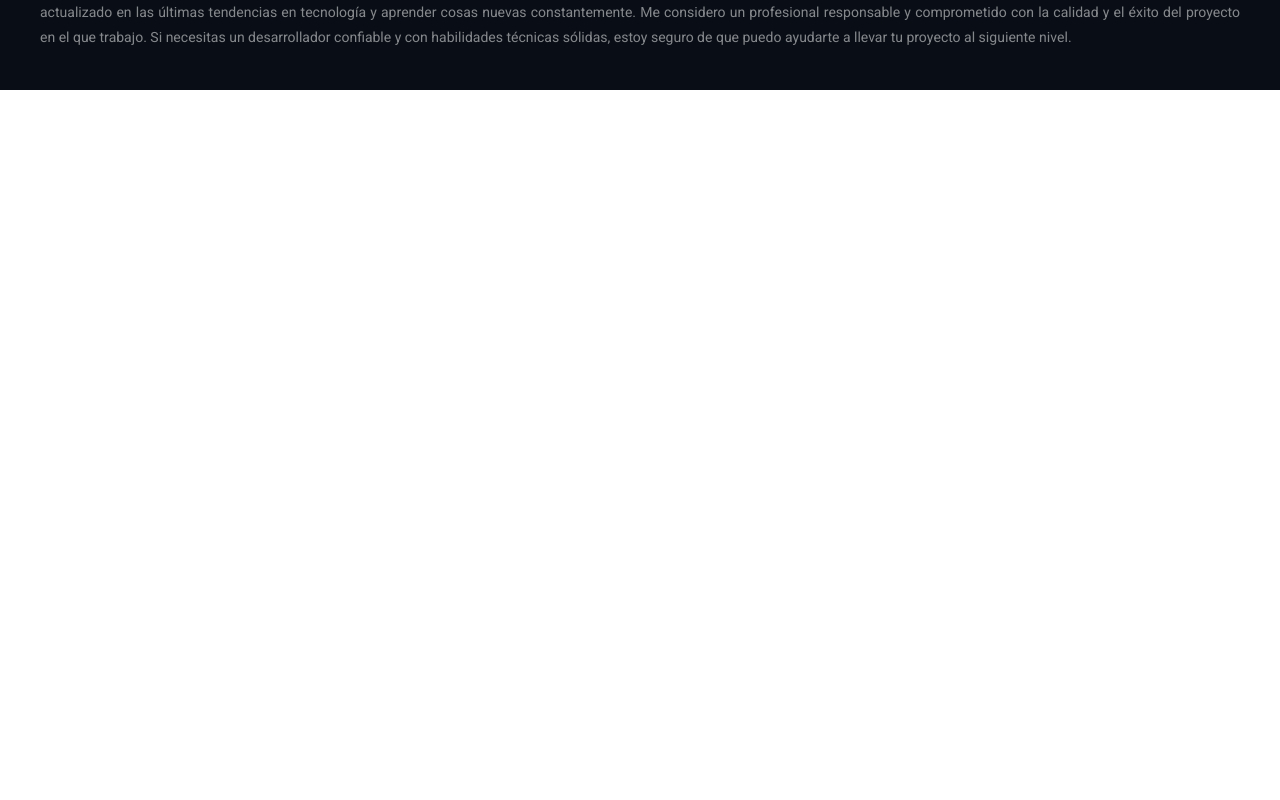
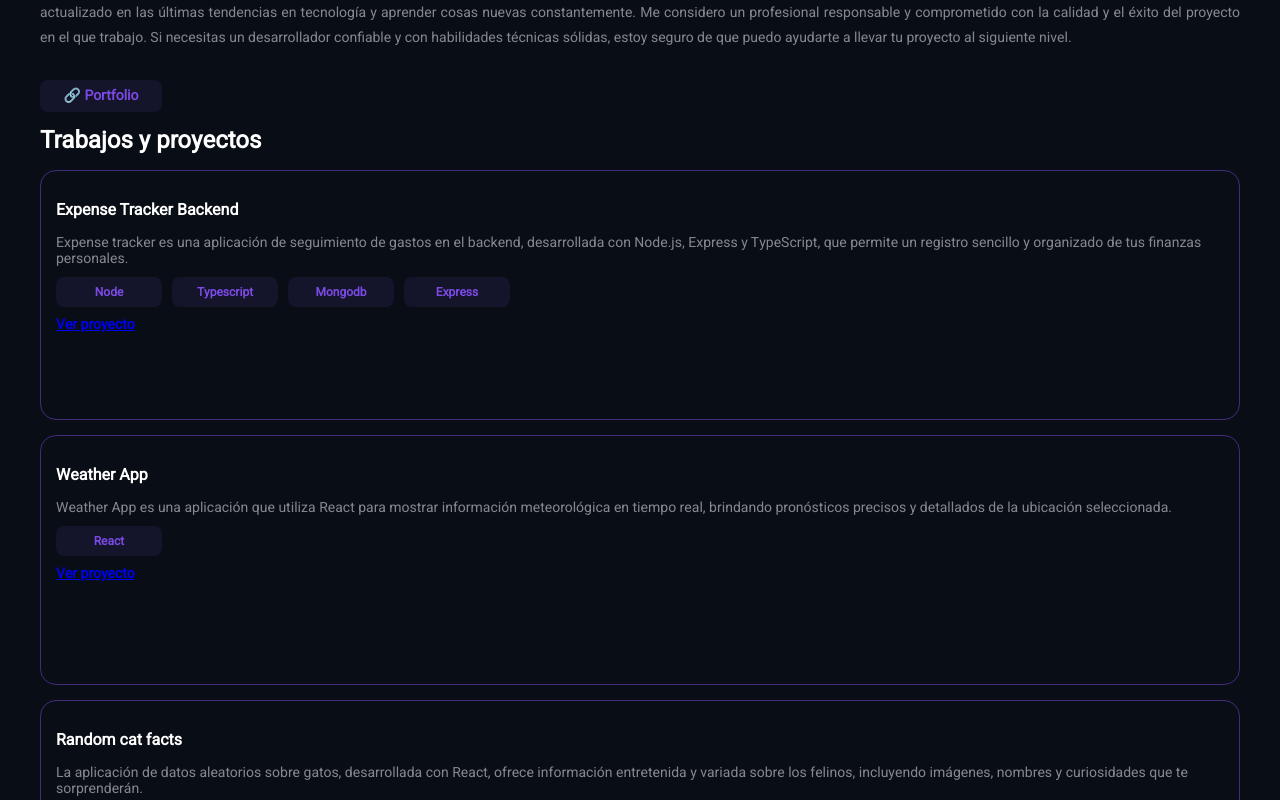
Before and after one commit to gioCuesta25/personal-portfolio, a Next.js app: page / in a window 1280 px wide. Shown: the part 760-1560 px from the top of the page. Before the commit the page ends 850 px from the top, so only its background shows below. Built offline with nearby package versions, Linux system fonts and the light colour scheme.

Commit message:
Create projects section

```diff
--- /dev/null
+++ b/src/components/Portfolio.tsx
@@ -0,0 +1,20 @@
+import React from 'react';
+import styles from '@/styles/Portfolio.module.css';
+import ProjectItem from './ProjectItem';
+import { PROJECTS } from '@/constants';
+
+const Portfolio = () => {
+  return (
+    <div className={styles.portfolio_container}>
+      <div className={styles.greeting_container}>🔗 Portfolio</div>
+      <p className={styles.title}>Trabajos y proyectos</p>
+      <div className={styles.projects}>
+        {PROJECTS.map((item, index) => (
+          <ProjectItem key={index} project={item} />
+        ))}
+      </div>
+    </div>
+  );
+};
+
+export default Portfolio;
--- /dev/null
+++ b/src/components/ProjectItem.tsx
@@ -0,0 +1,29 @@
+import { ProjectsModel } from '@/models';
+import styles from '@/styles/Portfolio.module.css';
+
+interface Props {
+  project: ProjectsModel;
+}
+
+const ProjectItem = ({ project }: Props) => {
+  return (
+    <div className={styles.project_item}>
+      <p className={styles.project_title}>{project.title}</p>
+      <p className={styles.project_description}>{project.description}</p>
+      <div className={styles.project_stack}>
+        {project.stack.map((item, index) => (
+          <div className={styles.stack_item} key={index}>
+            {item}
+          </div>
+        ))}
+      </div>
+      <div className={styles.project_link}>
+        <a href={project.link} target="_blank" rel="noopener noreferrer">
+          Ver proyecto
+        </a>
+      </div>
+    </div>
+  );
+};
+
+export default ProjectItem;
--- a/src/constants/index.ts
+++ b/src/constants/index.ts
@@ -1,6 +1,46 @@
+import { ProjectsModel } from '@/models';
+
 export const CV_URL =
   'https://gio-personal-portfolio.s3.amazonaws.com/CV-Giovanni_Roma%C3%B1a_Cuesta-2023.pdf';
 
 export const GITHUB_URL = 'https://github.com/gioCuesta25';
 
 export const LINKEDIN_URL = 'https://www.linkedin.com/in/giovanni-roma%C3%B1a/';
+
+export const PROJECTS: ProjectsModel[] = [
+  {
+    title: 'Expense Tracker Backend',
+    stack: ['Node', 'Typescript', 'Mongodb', 'Express'],
+    image: 'https://gio-personal-portfolio.s3.amazonaws.com/%24RTZNNFY.jpg',
+    description:
+      'Expense tracker es una aplicación de seguimiento de gastos en el backend, desarrollada con Node.js, Express y TypeScript, que permite un registro sencillo y organizado de tus finanzas personales.',
+    link: 'https://github.com/gioCuesta25/expense-tracker-backend',
+  },
+  {
+    title: 'Weather App',
+    stack: ['React'],
+    image:
+      'https://gio-personal-portfolio.s3.amazonaws.com/weather_app_thumbnail.jpg',
+    description:
+      'Weather App es una aplicación que utiliza React para mostrar información meteorológica en tiempo real, brindando pronósticos precisos y detallados de la ubicación seleccionada.',
+    link: 'https://github.com/gioCuesta25/weather-app',
+  },
+  {
+    title: 'Random cat facts',
+    stack: ['React'],
+    image:
+      'https://gio-personal-portfolio.s3.amazonaws.com/random_cats_thumbnail.png',
+    description:
+      'La aplicación de datos aleatorios sobre gatos, desarrollada con React, ofrece información entretenida y variada sobre los felinos, incluyendo imágenes, nombres y curiosidades que te sorprenderán.',
+    link: 'https://github.com/gioCuesta25/random-cat-facts',
+  },
+  {
+    title: 'Crypto price',
+    stack: ['Vue'],
+    image:
+      'https://gio-personal-portfolio.s3.amazonaws.com/crypto_price_thumbnail.png',
+    description:
+      'Crypto Prices es una aplicación que utiliza Vue para mostrar precios en tiempo real de criptomonedas, con gráficos y tablas actualizadas constantemente para monitorear la fluctuación del mercado de manera fácil y rápida.',
+    link: 'https://github.com/gioCuesta25/crypto-price-vue',
+  },
+];
--- a/src/pages/index.tsx
+++ b/src/pages/index.tsx
@@ -1,8 +1,10 @@
+import React from 'react';
 import Experience from '@/components/Experience';
 import styles from '@/styles/Home.module.css';
 import HomeText from '@/components/HomeText';
 import SocialMedias from '@/components/SocialMedias';
 import AboutMe from '@/components/AboutMe';
+import Portfolio from '@/components/Portfolio';
 
 export default function Home() {
   return (
@@ -11,6 +13,7 @@ export default function Home() {
       <HomeText />
       <Experience />
       <AboutMe />
+      <Portfolio />
     </div>
   );
 }
--- /dev/null
+++ b/src/styles/Portfolio.module.css
@@ -0,0 +1,119 @@
+.greeting_container {
+  font-style: normal;
+  font-weight: 700;
+  font-size: 14px;
+  line-height: 16px;
+  display: flex;
+  align-items: center;
+  justify-content: center;
+  text-align: center;
+  color: #7b4ae2;
+
+  width: 122px;
+  height: 32px;
+
+  background: rgba(123, 74, 226, 0.1);
+  border-radius: 8px;
+}
+
+.portfolio_container {
+  margin-top: 30px;
+}
+
+.title {
+  margin-top: 15px;
+  font-style: normal;
+  font-weight: 800;
+  font-size: 24px;
+  line-height: 28px;
+
+  color: #ffffff;
+}
+
+.projects {
+  margin-top: 15px;
+}
+
+.project_item {
+  border: 1px solid rgba(123, 74, 226, 0.5);
+  border-radius: 16px;
+
+  width: 100%;
+  height: 250px;
+
+  margin-bottom: 15px;
+  box-sizing: border-box;
+  padding: 30px 15px;
+}
+
+.project_title {
+  font-style: normal;
+  font-weight: 700;
+  font-size: 16px;
+  line-height: 19px;
+  display: flex;
+  align-items: center;
+
+  color: #ffffff;
+}
+
+.project_description {
+  font-style: normal;
+  font-weight: 400;
+  font-size: 14px;
+  line-height: 16px;
+  margin-top: 15px;
+
+  color: rgba(255, 255, 255, 0.5);
+}
+
+.project_stack {
+  display: flex;
+  gap: 10px;
+
+  margin-top: 10px;
+}
+
+.stack_item {
+  font-style: normal;
+  font-weight: 700;
+  font-size: 12px;
+  line-height: 14px;
+  display: flex;
+  align-items: center;
+  justify-content: center;
+
+  color: #7b4ae2;
+
+  width: 106px;
+  height: 30px;
+
+  background: rgba(123, 74, 226, 0.1);
+  border-radius: 8px;
+}
+
+.project_image {
+  margin-top: 10px;
+}
+
+.project_image img {
+  border-radius: 8px;
+  width: 100%;
+}
+
+.project_link {
+  font-style: normal;
+  font-weight: 600;
+  font-size: 14px;
+  line-height: 16px;
+  display: flex;
+  align-items: center;
+
+  color: rgba(123, 74, 226, 0.5);
+
+  margin-top: 10px;
+}
+
+.project_link a {
+  text-decoration: underline;
+}
```
Also changed, not shown: src/models/index.ts (+8 -0 lines).
